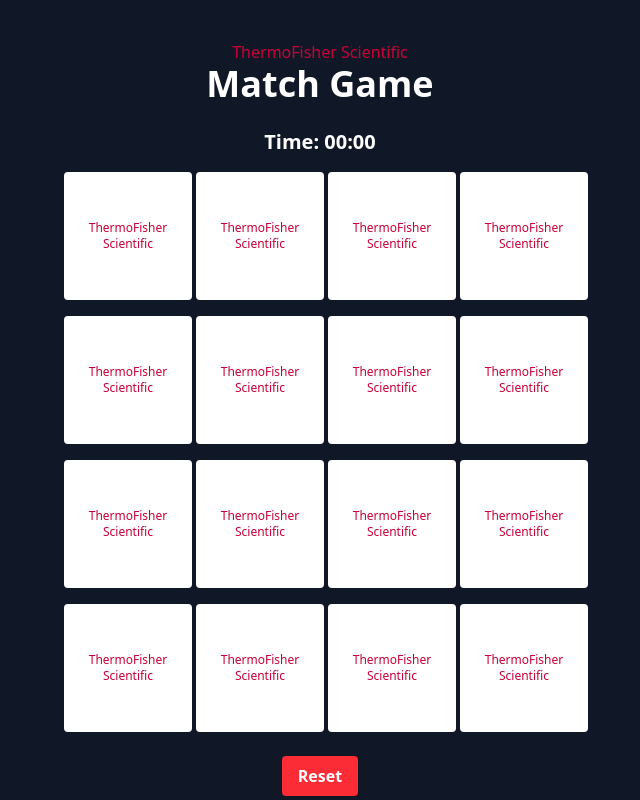
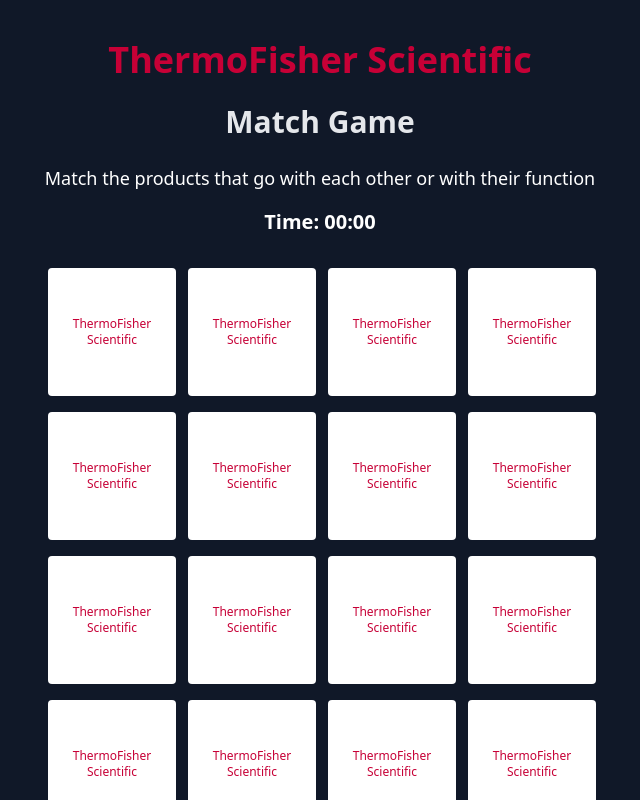
Before and after one commit to Datazyme/thermofisher-product-match-game, a SvelteKit app: page / in a window 1280 px wide. Shown: the top 800 px of the page, without its empty margins (320-960 px from the left). Built offline with nearby package versions, Linux system fonts and the light colour scheme.

Commit message:
changing styling of titles adding instructions

```diff
--- a/src/components/Main.svelte
+++ b/src/components/Main.svelte
@@ -101,24 +101,25 @@
   onMount(() => resetGame());
 </script>
 
-<main class="bg-gray-900 text-white flex flex-col items-center px-4 py-6 sm:py-10">
-  <h1 class="text-rose-700">ThermoFisher Scientific</h1>
-  <h1 class="text-2xl sm:text-3xl md:text-4xl font-bold mb-6"> Match Game</h1>
+<main class="min-h-screen min-w-screen bg-gray-900 text-white flex flex-col items-center px-4 py-6 sm:py-10">
+  <h1 class="text-rose-700 text-2xl sm:text-3xl md:text-4xl font-bold mb-6">ThermoFisher Scientific</h1>
+  <h1 class="text-2xl text-gray-200 sm:text-2xl md:text-3xl font-bold mb-6"> Match Game</h1>
+  <h1 class="text-lg text-center">Match the products that go with each other or with their function</h1>
   {#if fullscreenIndex !== null}
     <div class="fixed inset-0 bg-black opacity-70 z-40 pointer-events-none transition-opacity duration-500"></div>
   {/if}
 
-  <div class="text-center text-lg sm:text-xl font-semibold mb-4">
+  <div class="text-center text-lg sm:text-xl font-semibold mb-4 mt-4">
     Time: {formatTime(timer)}
   </div>
 
 
-  <div class="relative w-full h-full max-w-lg mx-auto">
-    <div class="grid grid-cols-3 md:grid-cols-4 gap-4">
+  <div class="relative w-full h-full max-w-xl mx-auto p-4 lg:p-2">
+    <div class="grid grid-cols-3 md:grid-cols-4 p-2 lg:grid-cols-4 gap-4">
       {#each cards as card, i}
         <button type="button" on:click={() => flipCard(i)} class={`transition-all duration-500 ease-in-out
           ${fullscreenIndex === i
-            ? 'absolute top-1/2 left-1/2 -translate-x-1/2 -translate-y-1/2 w-45 h-45 sm:w-32 sm:h-32 md:w-55 md:h-55 lg:w-full lg:h-full z-40'
+            ? 'absolute top-1/2 left-1/2 -translate-x-1/2 -translate-y-1/2 w-45 h-45 md:w-55 md:h-55 lg:w-full lg:h-full z-40'
             : 'relative w-24 h-24 sm:w-28 sm:h-28 md:w-32 md:h-32'}
         `}>
           <div
@@ -143,11 +144,9 @@
 
   </div>
 
-
-
   <button
     on:click={resetGame}
-    class="mt-6 px-4 py-2 bg-red-500 hover:bg-red-700 text-white font-bold rounded"
+    class="mt-10 px-4 py-2 bg-green-500 hover:bg-red-500 text-black font-bold rounded"
   >
     Reset
   </button>
```
